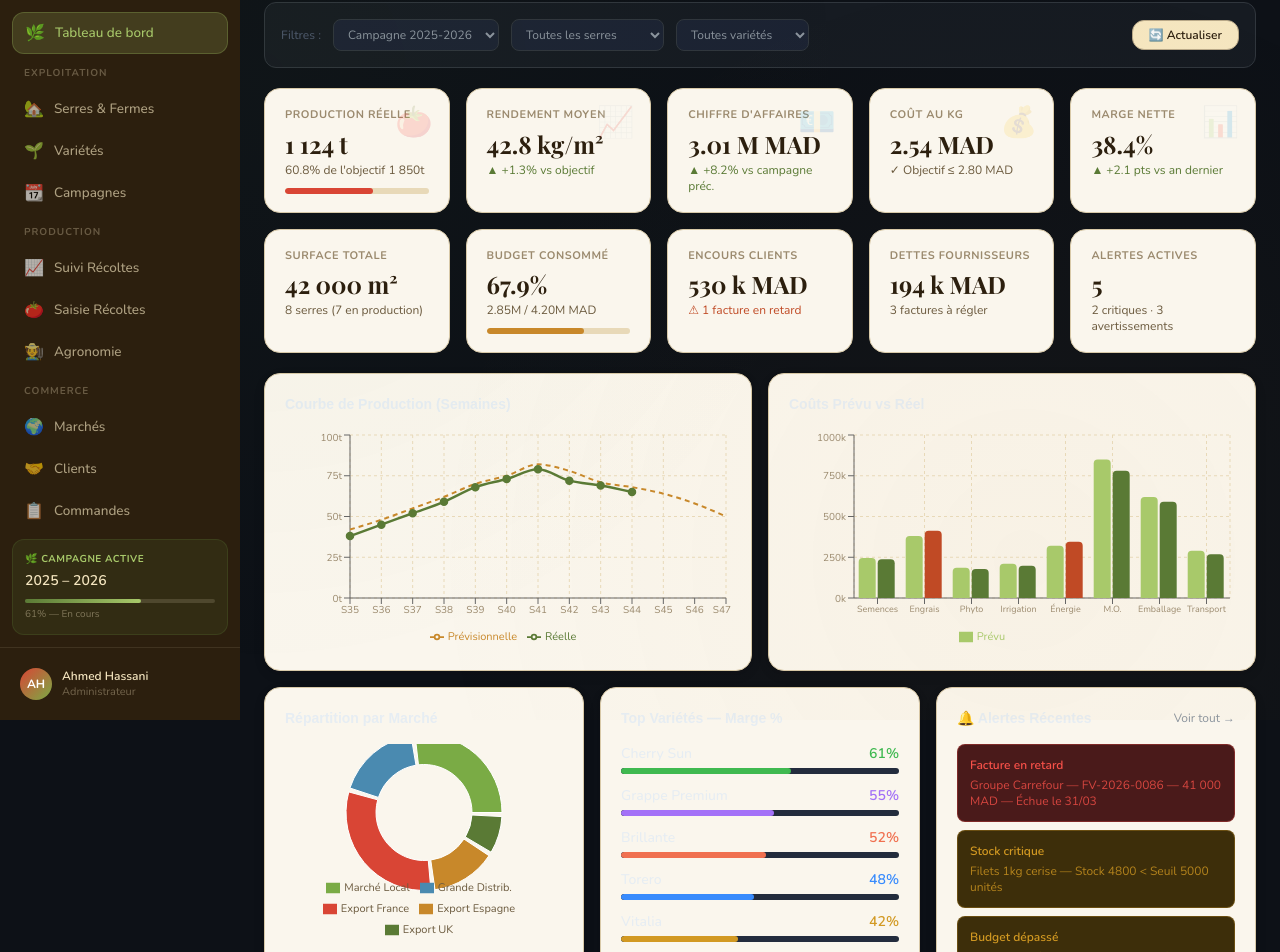
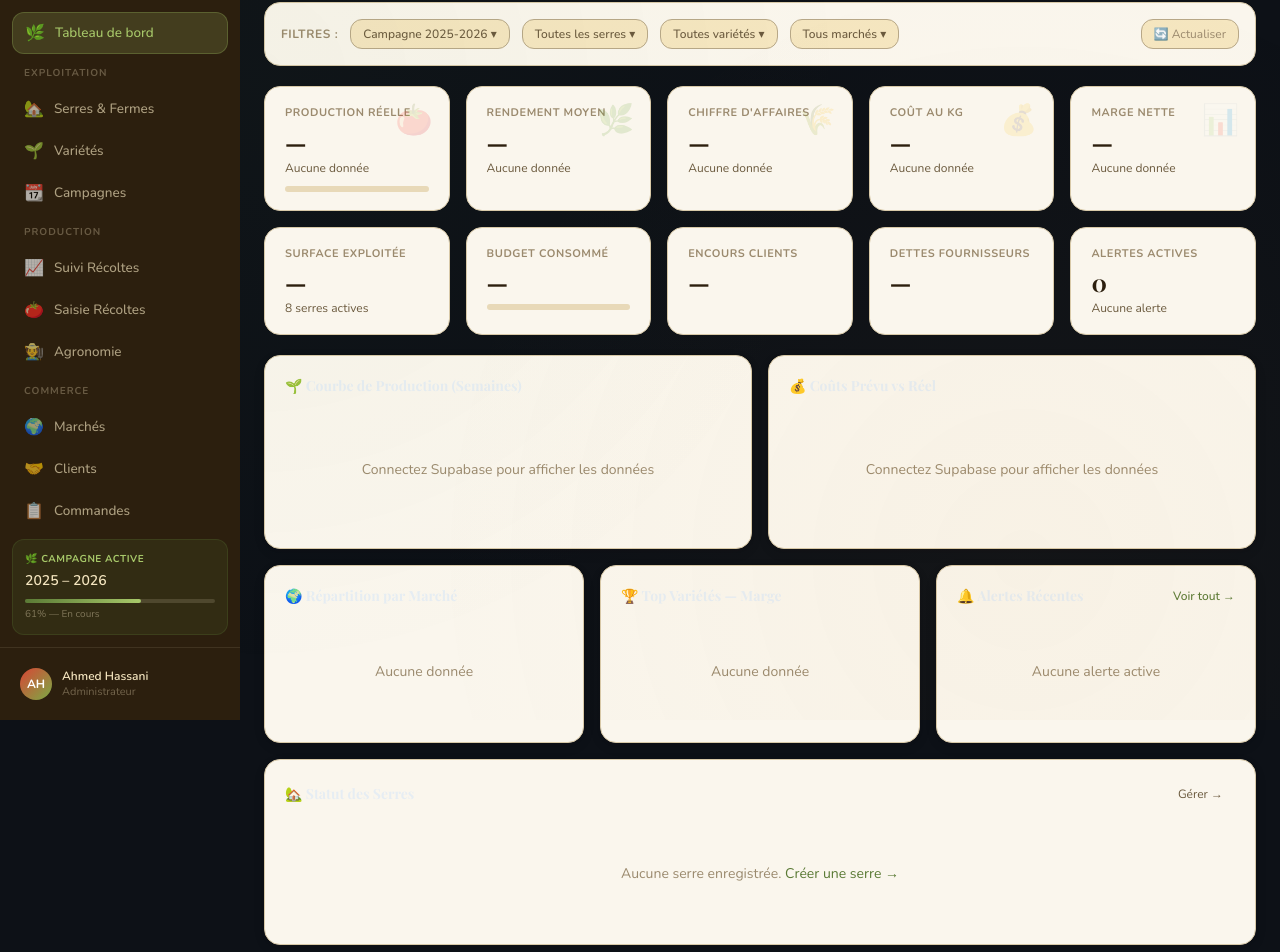
Before and after one commit to obenhalima/AgriApp, a Next.js app: page / in a window 1280 px wide. Shown: the part 80-1032 px from the top of the page. Built offline with nearby package versions, Linux system fonts and the light colour scheme; sample sign-in values are in the browser's storage.

Commit message:
feat: dashboard conditionnel IS_DEMO - vide en prod, démo si DEMO_MODE=true

```diff
--- a/app/page.tsx
+++ b/app/page.tsx
@@ -2,153 +2,172 @@
 import { KpiCard } from '@/components/dashboard/KpiCard'
 import { ProductionChart } from '@/components/dashboard/ProductionChart'
 import { CostChart, MarketPieChart } from '@/components/dashboard/CostChart'
-
-
 import Link from 'next/link'
 
-const ALERTES = [
-  { type: 'error', titre: 'Facture en retard', msg: 'Groupe Carrefour — FV-2026-0086 — 41 000 MAD — Échue le 31/03' },
-  { type: 'warning', titre: 'Stock critique', msg: 'Filets 1kg cerise — Stock 4800 < Seuil 5000 unités' },
-  { type: 'warning', titre: 'Budget dépassé', msg: 'Engrais — Réel 412 000 MAD vs Prévu 380 000 MAD (+8.4%)' },
+// ⚠️ Ces données ne s'affichent qu'en mode DEMO
+// En production, les données viennent de Supabase
+const IS_DEMO = process.env.NEXT_PUBLIC_DEMO_MODE === 'true'
+
+const DEMO_ALERTES = [
+  { type: 'error',   titre: 'Facture en retard',  msg: 'Groupe Carrefour — FV-2026-0086 — 41 000 MAD' },
+  { type: 'warning', titre: 'Stock critique',      msg: 'Filets 1kg cerise — 4 800 < seuil 5 000 unités' },
+  { type: 'warning', titre: 'Budget dépassé',      msg: 'Engrais +8.4% vs budget prévu' },
 ]
 
-const SERRES = [
-  { code: 'S01', nom: 'Serre Nord A', statut: 'active', varietes: 'Vitalia, Torero', superficie: 6200, rendement: 44.2, couleur: '#e05c3b' },
-  { code: 'S02', nom: 'Serre Nord B', statut: 'active', varietes: 'Torero', superficie: 6200, rendement: 48.8, couleur: '#3fb950' },
-  { code: 'S03', nom: 'Serre Sud A', statut: 'active', varietes: 'Grappe Premium', superficie: 5500, rendement: 38.5, couleur: '#a371f7' },
-  { code: 'S04', nom: 'Serre Sud B', statut: 'active', varietes: 'Cherry Sun', superficie: 5500, rendement: 33.2, couleur: '#388bfd' },
-  { code: 'S05', nom: 'Serre Est A', statut: 'active', varietes: 'Vitalia', superficie: 4800, rendement: 43.0, couleur: '#d29922' },
-  { code: 'S06', nom: 'Serre Est B', statut: 'en_preparation', varietes: '—', superficie: 4800, rendement: 0, couleur: '#4a5568' },
+const DEMO_SERRES = [
+  { code:'S01', nom:'Serre Nord A',  statut:'active',       varietes:'Vitalia, Torero',  rendement:44.2, couleur:'#d94535' },
+  { code:'S02', nom:'Serre Nord B',  statut:'active',       varietes:'Torero',           rendement:48.8, couleur:'#5a7a35' },
+  { code:'S03', nom:'Serre Sud A',   statut:'active',       varietes:'Grappe Premium',   rendement:38.5, couleur:'#c8882a' },
+  { code:'S04', nom:'Serre Sud B',   statut:'active',       varietes:'Cherry Sun',       rendement:33.2, couleur:'#4a8ab0' },
+  { code:'S05', nom:'Serre Est A',   statut:'active',       varietes:'Vitalia',          rendement:43.0, couleur:'#7aab45' },
+  { code:'S06', nom:'Serre Est B',   statut:'en_preparation', varietes:'—',             rendement:0,    couleur:'#9b8a6e' },
 ]
 
 const VARIETES_TOP = [
-  { nom: 'Cherry Sun', marge: 61, couleur: '#3fb950' },
-  { nom: 'Grappe Premium', marge: 55, couleur: '#a371f7' },
-  { nom: 'Brillante', marge: 52, couleur: '#f07050' },
-  { nom: 'Torero', marge: 48, couleur: '#388bfd' },
-  { nom: 'Vitalia', marge: 42, couleur: '#d29922' },
+  { nom:'Cherry Sun',    marge:61, couleur:'#5a7a35' },
+  { nom:'Grappe Premium',marge:55, couleur:'#c8882a' },
+  { nom:'Brillante',     marge:52, couleur:'#d94535' },
+  { nom:'Torero',        marge:48, couleur:'#4a8ab0' },
+  { nom:'Vitalia',       marge:42, couleur:'#7aab45' },
 ]
 
 export default function DashboardPage() {
   return (
     <div>
+      {/* Bannière DEMO */}
+      {IS_DEMO && (
+        <div className="flex items-center gap-3 px-4 py-3 rounded-2xl mb-5 text-sm font-medium"
+          style={{ background: 'rgba(200,136,42,0.1)', border: '1px solid rgba(200,136,42,0.25)', color: 'var(--ochre)' }}>
+          🌾 <strong>Mode Démo</strong> — Les données affichées sont des exemples. Connectez Supabase pour les données réelles.
+        </div>
+      )}
+
       {/* Filtres */}
-      <div className="flex items-center gap-3 p-4 bg-[#161b22] border border-[#30363d] rounded-xl mb-5 flex-wrap">
-        <span className="text-xs text-[#4a5568] font-medium">Filtres :</span>
-        <select className="text-xs px-2.5 py-1.5 bg-[#1c2333] border border-[#30363d] rounded-lg text-[#8b949e] outline-none focus:border-[#e05c3b]">
-          <option>Campagne 2025-2026</option>
-          <option>Campagne 2024-2025</option>
-        </select>
-        <select className="text-xs px-2.5 py-1.5 bg-[#1c2333] border border-[#30363d] rounded-lg text-[#8b949e] outline-none">
-          <option>Toutes les serres</option>
-          {SERRES.map(s => <option key={s.code}>{s.code} — {s.nom}</option>)}
-        </select>
-        <select className="text-xs px-2.5 py-1.5 bg-[#1c2333] border border-[#30363d] rounded-lg text-[#8b949e] outline-none">
-          <option>Toutes variétés</option>
-          {VARIETES_TOP.map(v => <option key={v.nom}>{v.nom}</option>)}
-        </select>
-        <button className="ml-auto btn-secondary text-xs py-1.5">🔄 Actualiser</button>
+      <div className="flex items-center gap-3 p-4 rounded-2xl mb-5 flex-wrap"
+        style={{ background: 'var(--bg-card)', border: '1px solid var(--border)' }}>
+        <span className="text-xs font-bold uppercase tracking-wider" style={{ color: 'var(--text-muted)' }}>Filtres :</span>
+        {['Campagne 2025-2026 ▾', 'Toutes les serres ▾', 'Toutes variétés ▾', 'Tous marchés ▾'].map(f => (
+          <button key={f} className="text-xs px-3 py-1.5 rounded-xl font-medium transition-colors"
+            style={{ background: 'var(--straw)', border: '1px solid var(--border-dark)', color: 'var(--text-sub)' }}>
+            {f}
+          </button>
+        ))}
+        <button className="ml-auto text-xs px-3 py-1.5 rounded-xl"
+          style={{ background: 'var(--straw)', border: '1px solid var(--border-dark)', color: 'var(--text-muted)' }}>
+          🔄 Actualiser
+        </button>
       </div>
 
       {/* KPI Row 1 */}
       <div className="grid grid-cols-5 gap-4 mb-4">
-        <KpiCard label="Production Réelle" value="1 124 t" sub="60.8% de l'objectif 1 850t" color="tomato" icon="🍅" progress={61} />
-        <KpiCard label="Rendement Moyen" value="42.8 kg/m²" sub="▲ +1.3% vs objectif" color="green" icon="📈" />
-        <KpiCard label="Chiffre d'Affaires" value="3.01 M MAD" sub="▲ +8.2% vs campagne préc." color="blue" icon="💶" />
-        <KpiCard label="Coût au kg" value="2.54 MAD" sub="✓ Objectif ≤ 2.80 MAD" color="amber" icon="💰" />
-        <KpiCard label="Marge Nette" value="38.4%" sub="▲ +2.1 pts vs an dernier" color="purple" icon="📊" />
+        <KpiCard label="Production Réelle" value={IS_DEMO ? "1 124 t" : "—"} sub={IS_DEMO ? "60.8% objectif 1 850t" : "Aucune donnée"} color="tomato" icon="🍅" progress={IS_DEMO ? 61 : 0} />
+        <KpiCard label="Rendement Moyen"   value={IS_DEMO ? "42.8 kg/m²" : "—"} sub={IS_DEMO ? "▲ +1.3% vs objectif" : "Aucune donnée"} color="green" icon="🌿" />
+        <KpiCard label="Chiffre d'Affaires" value={IS_DEMO ? "3.01 M MAD" : "—"} sub={IS_DEMO ? "▲ +8.2% vs campagne préc." : "Aucune donnée"} color="amber" icon="🌾" />
+        <KpiCard label="Coût au kg"        value={IS_DEMO ? "2.54 MAD" : "—"} sub={IS_DEMO ? "✓ Objectif ≤ 2.80 MAD" : "Aucune donnée"} color="leaf" icon="💰" />
+        <KpiCard label="Marge Nette"       value={IS_DEMO ? "38.4%" : "—"} sub={IS_DEMO ? "▲ +2.1 pts vs an dernier" : "Aucune donnée"} color="blue" icon="📊" />
       </div>
 
       {/* KPI Row 2 */}
       <div className="grid grid-cols-5 gap-4 mb-5">
-        <KpiCard label="Surface Totale" value="42 000 m²" sub="8 serres (7 en production)" />
-        <KpiCard label="Budget Consommé" value="67.9%" sub="2.85M / 4.20M MAD" progress={68} color="amber" />
-        <KpiCard label="Encours Clients" value="530 k MAD" sub="⚠ 1 facture en retard" color="red" />
-        <KpiCard label="Dettes Fournisseurs" value="194 k MAD" sub="3 factures à régler" />
-        <KpiCard label="Alertes Actives" value="5" sub="2 critiques · 3 avertissements" color="red" />
+        <KpiCard label="Surface Exploitée"   value={IS_DEMO ? "42 000 m²" : "—"} sub="8 serres actives" />
+        <KpiCard label="Budget Consommé"     value={IS_DEMO ? "67.9%" : "—"} sub={IS_DEMO ? "2.85M / 4.20M MAD" : ""} progress={IS_DEMO ? 68 : 0} color="amber" />
+        <KpiCard label="Encours Clients"     value={IS_DEMO ? "530 k MAD" : "—"} sub={IS_DEMO ? "⚠ 1 facture en retard" : ""} color="rust" />
+        <KpiCard label="Dettes Fournisseurs" value={IS_DEMO ? "194 k MAD" : "—"} sub={IS_DEMO ? "3 factures à régler" : ""} />
+        <KpiCard label="Alertes Actives"     value={IS_DEMO ? "5" : "0"} sub={IS_DEMO ? "2 critiques · 3 avert." : "Aucune alerte"} color="rust" />
       </div>
 
-      {/* Charts Row */}
+      {/* Charts */}
       <div className="grid grid-cols-2 gap-4 mb-4">
         <div className="card">
-          <div className="flex items-center justify-between mb-4">
-            <h3 className="font-display font-bold text-sm">Courbe de Production (Semaines)</h3>
-          </div>
-          <ProductionChart />
+          <h3 className="text-sm font-bold mb-4" style={{ fontFamily: "'Playfair Display', serif" }}>
+            🌱 Courbe de Production (Semaines)
+          </h3>
+          {IS_DEMO
+            ? <ProductionChart />
+            : <div className="text-center py-12 text-sm" style={{ color: 'var(--text-muted)' }}>Connectez Supabase pour afficher les données</div>
+          }
         </div>
         <div className="card">
-          <div className="flex items-center justify-between mb-4">
-            <h3 className="font-display font-bold text-sm">Coûts Prévu vs Réel</h3>
-          </div>
-          <CostChart />
+          <h3 className="text-sm font-bold mb-4" style={{ fontFamily: "'Playfair Display', serif" }}>
+            💰 Coûts Prévu vs Réel
+          </h3>
+          {IS_DEMO
+            ? <CostChart />
+            : <div className="text-center py-12 text-sm" style={{ color: 'var(--text-muted)' }}>Connectez Supabase pour afficher les données</div>
+          }
         </div>
       </div>
 
-      {/* Bottom Row */}
       <div className="grid grid-cols-3 gap-4 mb-4">
         <div className="card">
-          <h3 className="font-display font-bold text-sm mb-4">Répartition par Marché</h3>
-          <MarketPieChart />
+          <h3 className="text-sm font-bold mb-4" style={{ fontFamily: "'Playfair Display', serif" }}>🌍 Répartition par Marché</h3>
+          {IS_DEMO ? <MarketPieChart /> : <div className="text-center py-10 text-sm" style={{ color: 'var(--text-muted)' }}>Aucune donnée</div>}
         </div>
 
         <div className="card">
-          <h3 className="font-display font-bold text-sm mb-4">Top Variétés — Marge %</h3>
-          {VARIETES_TOP.map(v => (
+          <h3 className="text-sm font-bold mb-4" style={{ fontFamily: "'Playfair Display', serif" }}>🏆 Top Variétés — Marge</h3>
+          {IS_DEMO && VARIETES_TOP.map(v => (
             <div key={v.nom} className="mb-3">
               <div className="flex justify-between text-sm mb-1">
-                <span className="font-medium">{v.nom}</span>
-                <span style={{ color: v.couleur }} className="font-semibold">{v.marge}%</span>
+                <span className="font-semibold" style={{ color: 'var(--text-main)' }}>{v.nom}</span>
+                <span className="font-bold" style={{ color: v.couleur }}>{v.marge}%</span>
               </div>
-              <div className="h-1.5 bg-[#232c3d] rounded-full overflow-hidden">
-                <div className="h-full rounded-full transition-all" style={{ width: `${v.marge}%`, background: v.couleur }} />
+              <div className="h-2 rounded-full overflow-hidden" style={{ background: 'var(--sand)' }}>
+                <div className="h-full rounded-full" style={{ width: `${v.marge}%`, background: v.couleur, opacity: 0.85 }} />
               </div>
             </div>
           ))}
+          {!IS_DEMO && <div className="text-center py-10 text-sm" style={{ color: 'var(--text-muted)' }}>Aucune donnée</div>}
         </div>
 
         <div className="card">
           <div className="flex items-center justify-between mb-4">
-            <h3 className="font-display font-bold text-sm">🔔 Alertes Récentes</h3>
-            <Link href="/alertes" className="text-xs text-[#8b949e] hover:text-[#e6edf3]">Voir tout →</Link>
+            <h3 className="text-sm font-bold" style={{ fontFamily: "'Playfair Display', serif" }}>🔔 Alertes Récentes</h3>
+            <Link href="/alertes" className="text-xs font-medium" style={{ color: 'var(--leaf)' }}>Voir tout →</Link>
           </div>
-          {ALERTES.map((a, i) => (
-            <div key={i} className={`p-3 rounded-lg mb-2 border text-sm ${
-              a.type === 'error' ? 'bg-[#4a1a1a] border-[rgba(248,81,73,0.3)] text-[#f85149]' :
-              'bg-[#3d2e0a] border-[rgba(210,153,34,0.3)] text-[#d29922]'
-            }`}>
-              <div className="font-semibold text-xs mb-1">{a.titre}</div>
-              <div className="text-xs opacity-80">{a.msg}</div>
+          {IS_DEMO && DEMO_ALERTES.map((a, i) => (
+            <div key={i} className={`text-xs mb-2 ${a.type === 'error' ? 'alert-error' : 'alert-warning'}`}>
+              <div className="font-bold mb-0.5">{a.titre}</div>
+              <div className="opacity-80">{a.msg}</div>
             </div>
           ))}
+          {!IS_DEMO && <div className="text-center py-10 text-sm" style={{ color: 'var(--text-muted)' }}>Aucune alerte active</div>}
         </div>
       </div>
 
-      {/* Serres Status */}
+      {/* Serres */}
       <div className="card">
         <div className="flex items-center justify-between mb-4">
-          <h3 className="font-display font-bold text-sm">🏗️ Statut des Serres</h3>
+          <h3 className="text-sm font-bold" style={{ fontFamily: "'Playfair Display', serif" }}>🏡 Statut des Serres</h3>
           <Link href="/serres" className="btn-ghost text-xs">Gérer →</Link>
         </div>
-        <div className="grid grid-cols-3 gap-3">
-          {SERRES.map(s => (
-            <div key={s.code} className="flex items-center gap-3 p-3 bg-[#1c2333] rounded-lg border border-[#30363d] hover:border-[#4a5568] transition-colors">
-              <div className="w-10 h-10 rounded-lg flex items-center justify-center text-xs font-bold flex-shrink-0"
-                style={{ background: `${s.couleur}22`, border: `1px solid ${s.couleur}44`, color: s.couleur }}>
-                {s.code}
+        {IS_DEMO ? (
+          <div className="grid grid-cols-3 gap-3">
+            {DEMO_SERRES.map(s => (
+              <div key={s.code} className="flex items-center gap-3 p-3 rounded-xl transition-all cursor-pointer"
+                style={{ background: 'var(--straw)', border: '1px solid var(--border)' }}>
+                <div className="w-10 h-10 rounded-xl flex items-center justify-center text-xs font-bold flex-shrink-0"
+                  style={{ background: `${s.couleur}18`, border: `1.5px solid ${s.couleur}40`, color: s.couleur }}>
+                  {s.code}
+                </div>
+                <div className="flex-1 min-w-0">
+                  <div className="text-sm font-semibold truncate" style={{ color: 'var(--text-main)' }}>{s.nom}</div>
+                  <div className="text-xs truncate" style={{ color: 'var(--text-muted)' }}>{s.varietes}</div>
+                </div>
+                <div className="text-right flex-shrink-0">
+                  <span className={s.statut === 'active' ? 'status-active' : 'status-pending'} style={{ fontSize: 10 }}>
+                    {s.statut === 'active' ? '● actif' : '● prép.'}
+                  </span>
+                  {s.rendement > 0 && <div className="text-xs mt-0.5" style={{ color: 'var(--text-muted)' }}>{s.rendement} kg/m²</div>}
+                </div>
               </div>
-              <div className="flex-1 min-w-0">
-                <div className="text-sm font-semibold truncate">{s.nom}</div>
-                <div className="text-xs text-[#4a5568] truncate">{s.varietes}</div>
-              </div>
-              <div className="text-right flex-shrink-0">
-                <div className={s.statut === 'active' ? 'status-active text-[10px]' : 'status-pending text-[10px]'}>
-                  {s.statut === 'active' ? '● actif' : '● prép.'}
-                </div>
-                {s.rendement > 0 && <div className="text-xs text-[#8b949e] mt-0.5">{s.rendement} kg/m²</div>}
-              </div>
-            </div>
-          ))}
-        </div>
+            ))}
+          </div>
+        ) : (
+          <div className="text-center py-10 text-sm" style={{ color: 'var(--text-muted)' }}>
+            Aucune serre enregistrée. <Link href="/serres" style={{ color: 'var(--leaf)' }}>Créer une serre →</Link>
+          </div>
+        )}
       </div>
     </div>
   )
```
